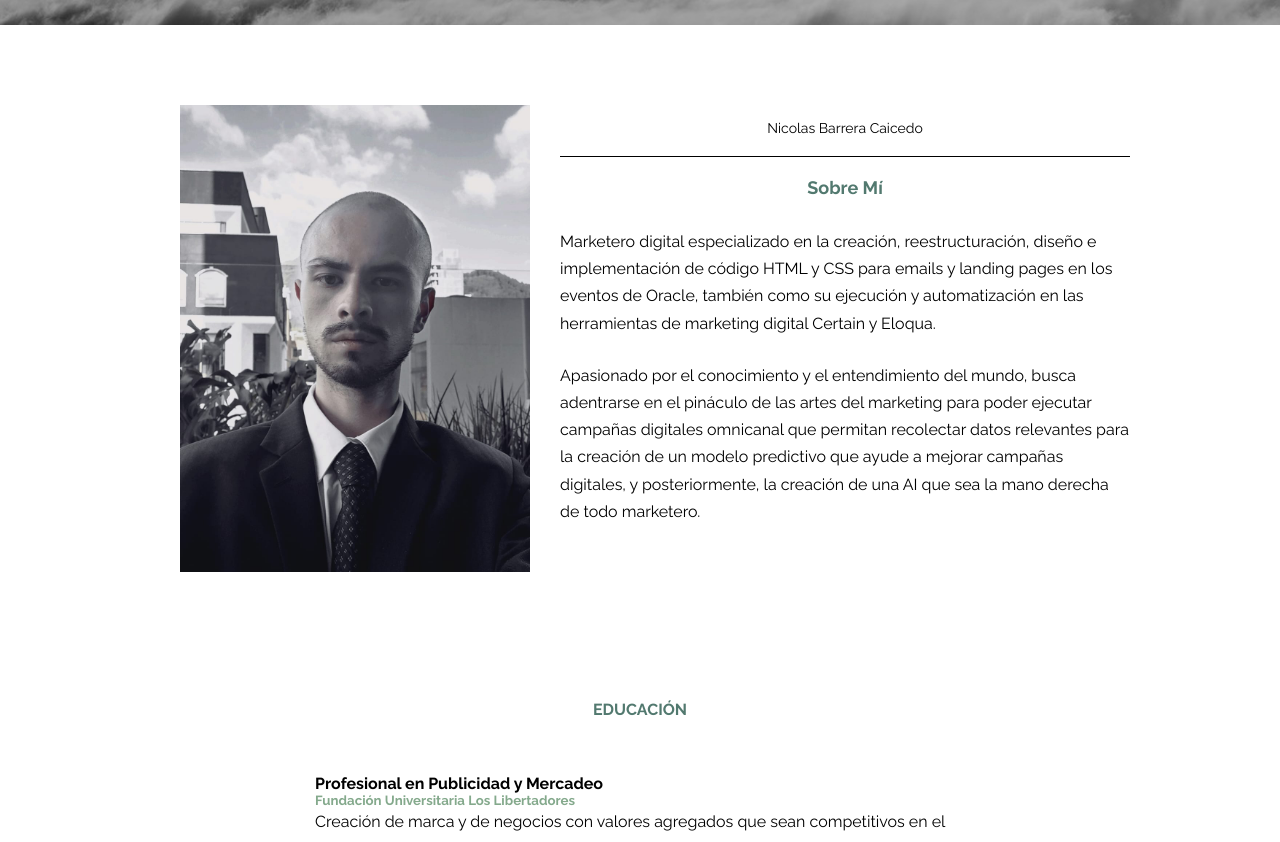
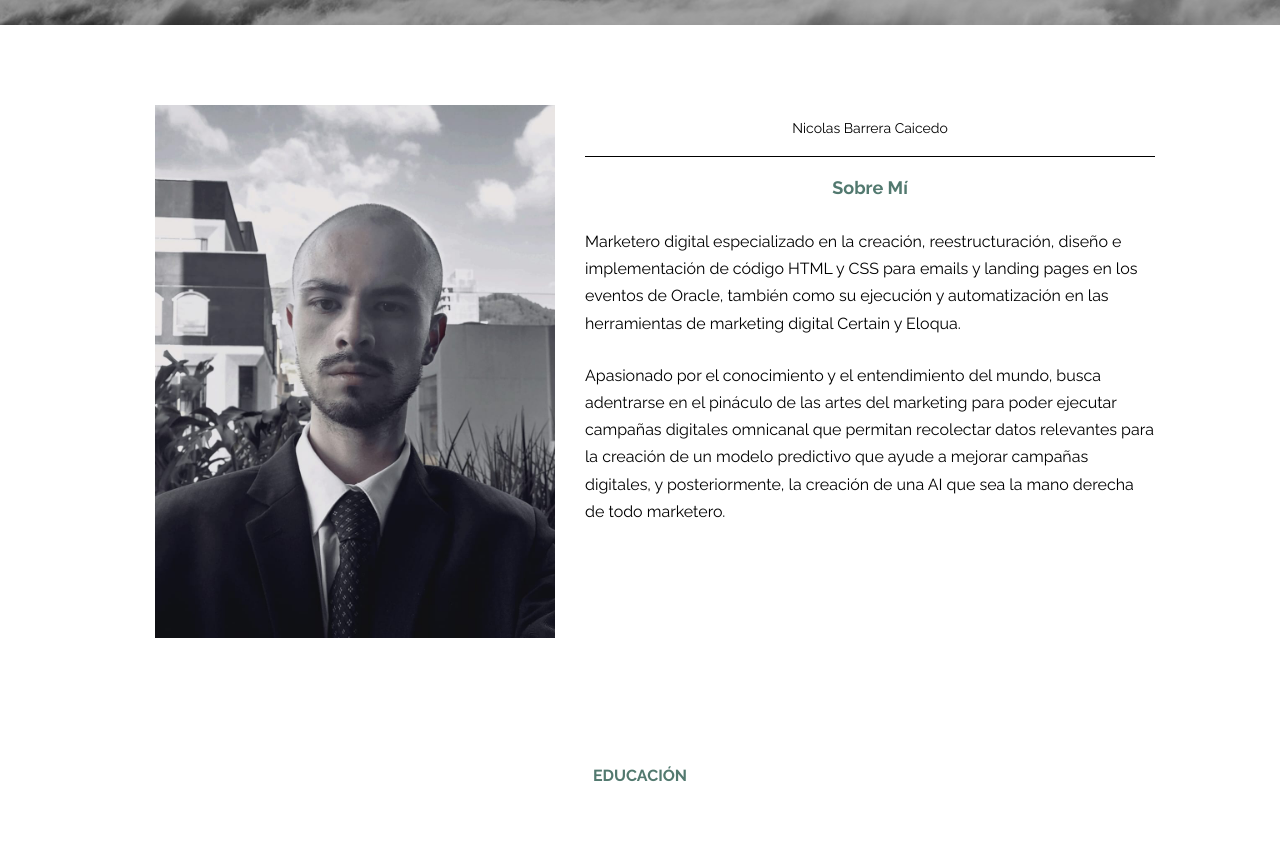
Before and after one commit to nick9303/nick9303.github.io, a plain HTML site: page index.html in a window 1280 px wide. Shown: the part 675-1517 px from the top of the page. Drawn offline with Linux system fonts and the light colour scheme; a script that the page names is missing.

Commit message:
Update estilos.css

```diff
--- a/CSS/estilos.css
+++ b/CSS/estilos.css
@@ -117,8 +117,7 @@ header{
 }
 
 .foto-mia{
-    width: 100%;
-    max-width: 350px;
+    width: 350px;
 }
 
 .foto-mia img{
@@ -129,6 +128,7 @@ header{
     text-align: center;
     padding: 15px 0px;
     max-width: 570px;
+	width:100%;
 }
 
 .conoceme p:nth-child(1){
```
